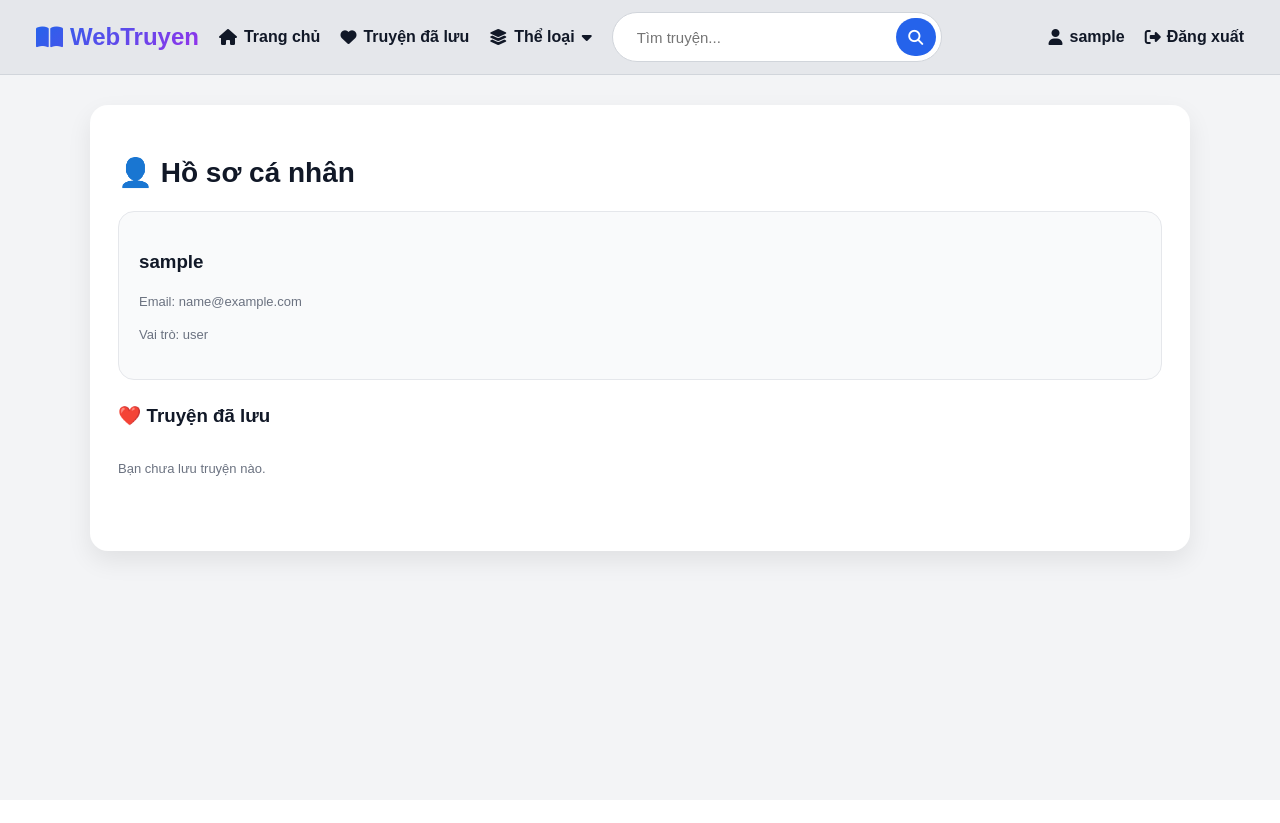
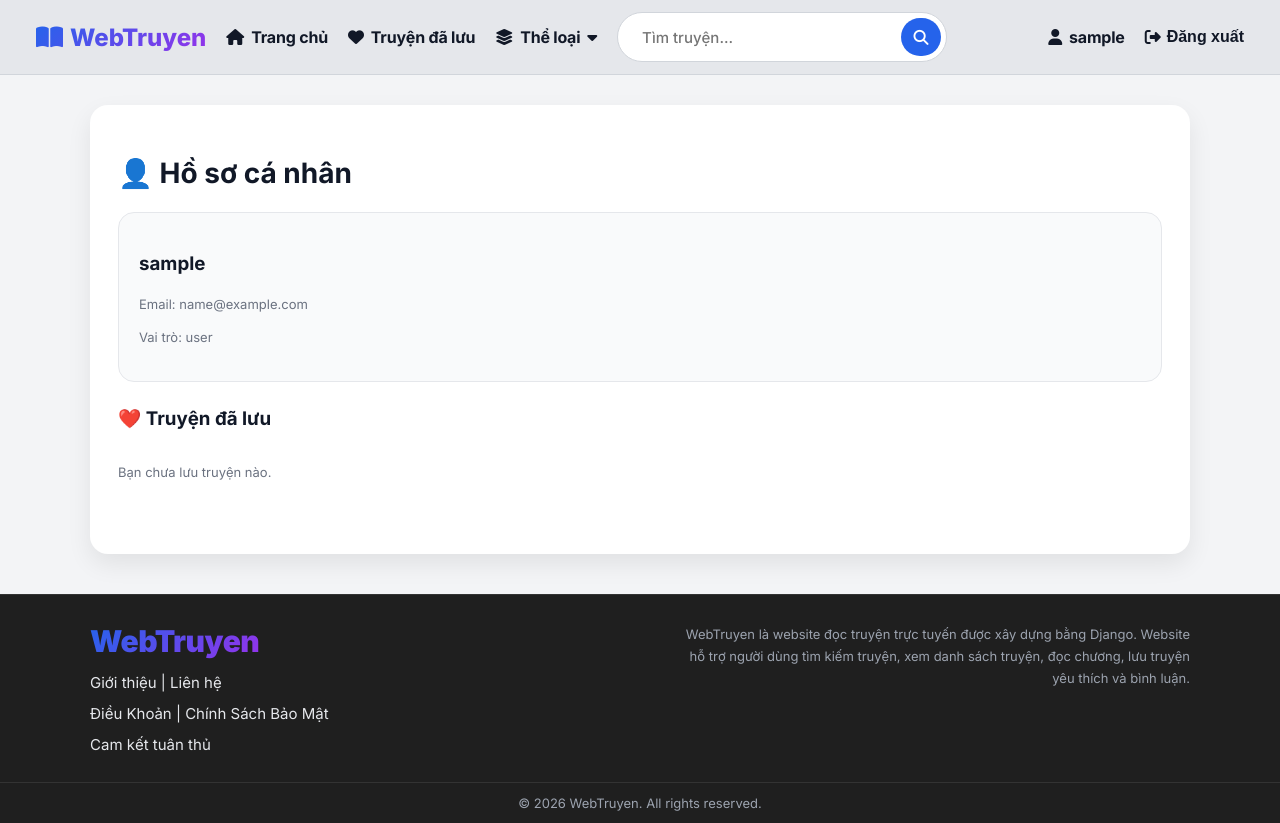
Before and after one commit to Tomoki192/WebTruyen, a Django app: page /accounts/profile/ in a window 1280 px wide. Before the commit the page ends 581 px from the top, so only its background shows below. Run offline with Django 5.2, Linux system fonts and the light colour scheme; the visitor is signed in with stand-in values (Sample User, id 1); data that the repository does not hold is empty.

Commit message:
sync font footer and menu style

```diff
--- a/templates/base.html
+++ b/templates/base.html
@@ -10,13 +10,18 @@
       href="https://cdnjs.cloudflare.com/ajax/libs/font-awesome/6.5.0/css/all.min.css"
     />
 
+    <link
+      href="https://fonts.googleapis.com/css2?family=Inter:wght@400;500;600;700;800;900&display=swap"
+      rel="stylesheet"
+    />
+
     <style>
       * {
         box-sizing: border-box;
       }
 
       body {
-        font-family: Arial, sans-serif;
+        font-family: "Inter", Arial, sans-serif;
         margin: 0;
         background: #f3f4f6;
         color: #111827;
@@ -63,8 +68,10 @@
       .nav-link,
       .genre-toggle {
         color: #111827;
-        font-weight: bold;
+        font-family: "Inter", Arial, sans-serif;
+        font-weight: 700;
         font-size: 16px;
+        letter-spacing: -0.2px;
         display: flex;
         align-items: center;
         gap: 7px;
@@ -74,7 +81,6 @@
         background: none;
         border: none;
         padding: 0;
-        font-family: inherit;
       }
 
       .nav-link:hover,
@@ -118,6 +124,8 @@
         padding: 0 10px;
         height: 38px;
         font-size: 15px;
+        font-family: "Inter", Arial, sans-serif;
+        font-weight: 500;
         color: #111827;
       }
 
@@ -126,6 +134,7 @@
       }
 
       .nav-search-form button {
+        font-family: "Inter", Arial, sans-serif;
         width: 40px;
         height: 38px;
         border: none;
@@ -818,6 +831,96 @@
         margin-top: 12px;
       }
 
+      /* ================= FOOTER ================= */
+      .site-footer {
+        margin-top: 40px;
+        background: #1f1f1f;
+        color: #e5e7eb;
+        border-top: 1px solid #333;
+      }
+
+      .footer-inner {
+        width: 92%;
+        max-width: 1100px;
+        margin: 0 auto;
+        padding: 28px 0;
+        display: flex;
+        justify-content: space-between;
+        gap: 30px;
+        align-items: flex-start;
+      }
+
+      .footer-logo {
+        font-size: 30px;
+        font-weight: 900;
+        margin-bottom: 14px;
+        display: inline-block;
+        background: linear-gradient(135deg, #2563eb, #9333ea);
+        -webkit-background-clip: text;
+        -webkit-text-fill-color: transparent;
+        letter-spacing: -0.5px;
+      }
+
+      .footer-links {
+        display: flex;
+        flex-direction: column;
+        gap: 12px;
+      }
+
+      .footer-links a {
+        color: #e5e7eb;
+        font-size: 15px;
+        transition: 0.2s;
+      }
+
+      .footer-links a:hover {
+        color: #60a5fa;
+      }
+
+      .footer-note {
+        max-width: 520px;
+        color: #9ca3af;
+        font-size: 13px;
+        line-height: 1.7;
+        text-align: right;
+      }
+
+      .footer-bottom {
+        border-top: 1px solid #333;
+        padding: 12px 0;
+        text-align: center;
+        color: #9ca3af;
+        font-size: 13px;
+      }
+
+      .back-to-top {
+        position: fixed;
+        right: 22px;
+        bottom: 28px;
+        width: 50px;
+        height: 50px;
+        border-radius: 8px;
+        border: 1px solid #d1d5db;
+        background: #1f1f1f;
+        color: #ec4899;
+        font-size: 22px;
+        display: none;
+        align-items: center;
+        justify-content: center;
+        cursor: pointer;
+        z-index: 999;
+        transition: 0.2s;
+      }
+
+      .back-to-top:hover {
+        background: #111827;
+        transform: translateY(-3px);
+      }
+
+      .back-to-top.show {
+        display: flex;
+      }
+
       /* ================= ERROR ================= */
       .error-box {
         background: #fee2e2;
@@ -1076,6 +1189,32 @@
 
     <div class="container">{% block content %}{% endblock %}</div>
 
+    <footer class="site-footer">
+      <div class="footer-inner">
+        <div>
+          <div class="footer-logo">WebTruyen</div>
+
+          <div class="footer-links">
+            <a href="#">Giới thiệu | Liên hệ</a>
+            <a href="#">Điều Khoản | Chính Sách Bảo Mật</a>
+            <a href="#">Cam kết tuân thủ</a>
+          </div>
+        </div>
+
+        <div class="footer-note">
+          WebTruyen là website đọc truyện trực tuyến được xây dựng bằng Django.
+          Website hỗ trợ người dùng tìm kiếm truyện, xem danh sách truyện, đọc
+          chương, lưu truyện yêu thích và bình luận.
+        </div>
+      </div>
+
+      <div class="footer-bottom">© 2026 WebTruyen. All rights reserved.</div>
+    </footer>
+
+    <button class="back-to-top" id="backToTop" type="button">
+      <i class="fa-solid fa-chevron-up"></i>
+    </button>
+
     <script>
       const genreDropdown = document.getElementById("genreDropdown");
       const genreToggle = document.getElementById("genreToggle");
@@ -1094,6 +1233,25 @@
           genreDropdown.classList.remove("open");
         });
       }
+
+      const backToTop = document.getElementById("backToTop");
+
+      if (backToTop) {
+        window.addEventListener("scroll", function () {
+          if (window.scrollY > 300) {
+            backToTop.classList.add("show");
+          } else {
+            backToTop.classList.remove("show");
+          }
+        });
+
+        backToTop.addEventListener("click", function () {
+          window.scrollTo({
+            top: 0,
+            behavior: "smooth",
+          });
+        });
+      }
     </script>
   </body>
 </html>
```
Also changed, not shown: other parts of templates/base.html (+23 -9 lines).
